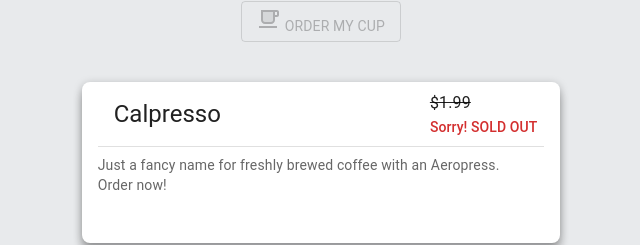
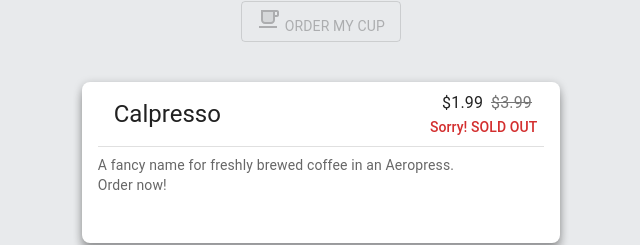
Before and after one commit to JSsquare/calppucino, a Next.js app: page / in a window 1280 px wide. Shown: the part 190-435 px from the top of the page, without its empty margins (319-959 px from the left). Built offline with nearby package versions, Linux system fonts and the light colour scheme; no server answers.

Commit message:
adding sale price and regular price

```diff
--- a/app/constants.ts
+++ b/app/constants.ts
@@ -22,9 +22,9 @@ export const APP_CONSTANTS: ConstantsType = {
     OFFER_INFO: {
         OFFER_ACTIVE: true,
         ITEM: 'Calpresso',
-        ITEM_DESC: `Just a fancy name for freshly brewed coffee with an Aeropress.`,
-        REG_PRICE: '$1.99',
-        SALE_PRICE: 'only 1 cup left!',
+        ITEM_DESC: `A fancy name for freshly brewed coffee in an Aeropress.`,
+        REG_PRICE: '$3.99',
+        SALE_PRICE: '$1.99',
         SOLD_OUT: false
     }
 }
--- a/components/WIPComponents/CTAButtons.tsx
+++ b/components/WIPComponents/CTAButtons.tsx
@@ -7,7 +7,7 @@ import WifiCalling3Icon from '@mui/icons-material/WifiCalling3';
 import TextsmsOutlinedIcon from '@mui/icons-material/TextsmsOutlined';
 import LocalCafeTwoToneIcon from '@mui/icons-material/LocalCafeTwoTone';
 import { headshakeAnimation, jelloAnimation } from '../../styles/AnimationsStyled';
-import { deepPurple, teal } from '@mui/material/colors';
+import { deepPurple } from '@mui/material/colors';
 
 export const CTAButtons = ({ isSoldOut }: Record<string, boolean>) => {
     const phNumberRef = useRef(null);
@@ -75,7 +75,7 @@ export const CTAButtons = ({ isSoldOut }: Record<string, boolean>) => {
             </DesktopViewButtonWrapper>
         </>
         )
-  }
+}
 
   const ButtonWrapper = styled.div`
     display: flex;
--- a/components/WIPComponents/OfferItemCard.tsx
+++ b/components/WIPComponents/OfferItemCard.tsx
@@ -1,5 +1,5 @@
 import { Card, CardHeader, Divider, Grid, Typography } from '@mui/material';
-import { red } from '@mui/material/colors';
+import { red, grey } from '@mui/material/colors';
 import { styled } from '@mui/system';
 import { APP_CONSTANTS } from '../../app/constants';
 
@@ -18,19 +18,34 @@ return (
               <Grid item xs>
                 <CardHeader title={OFFER_INFO.ITEM}/>
               </Grid>
+
               <Grid item>
+              <Grid
+              container
+              direction="row"
+              justifyContent="center"
+              alignItems="center"
+              gap={1}>
                 <Typography
                     variant="subtitle1"
                     component="p"
+                >
+                        {OFFER_INFO.SALE_PRICE}
+                </Typography>
+                <Typography
+                    variant="subtitle1"
+                    component="p"
+                    color={grey[600]}
                     sx={{textDecoration: 'line-through'}}>
                         {OFFER_INFO.REG_PRICE}
                 </Typography>
-
+              </Grid>
                 <Typography
                     variant="subtitle2"
                     component="p"
-                color={red[700]}
-                >{isSoldOut ? 'Sorry! SOLD OUT' : cupsLeftText} &nbsp;</Typography>
+                    color={red[700]}>
+                      {isSoldOut ? 'Sorry! SOLD OUT' : cupsLeftText} &nbsp;
+                </Typography>
               </Grid>
             </Grid>
             <Divider />
--- a/pages/index.tsx
+++ b/pages/index.tsx
@@ -9,9 +9,10 @@ import { APP_CONSTANTS } from '../app/constants';
     - then dehydrating those queries to the queryClient
 */
 export async function getServerSideProps() {
-  const { OFFER_INFO } = APP_CONSTANTS
+  const { OFFER_INFO, WIP } = APP_CONSTANTS
+  const workInProgressAndOfferActive = WIP && OFFER_INFO.OFFER_ACTIVE
   const queryClient = new QueryClient()
-  if(OFFER_INFO.OFFER_ACTIVE) {
+  if(workInProgressAndOfferActive) {
     await queryClient.prefetchQuery('getOfferItems', async () => {
       const res = await fetch(`${process.env.HOST}/api/offer-items`)
       const { data } = await res.json()
```
Lines whose indentation alone changed are shown as unchanged.
